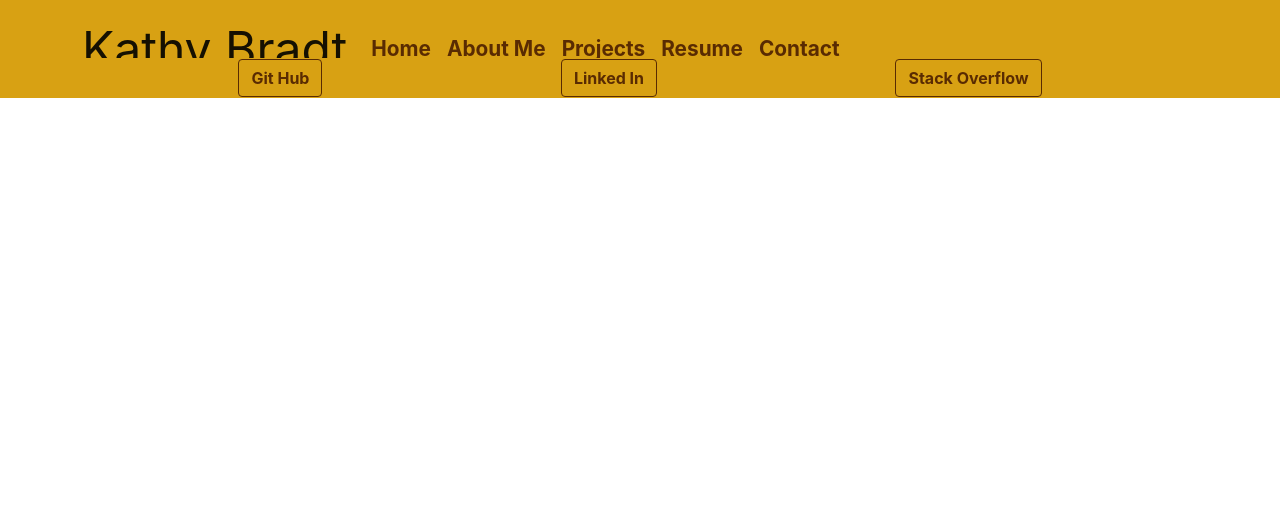
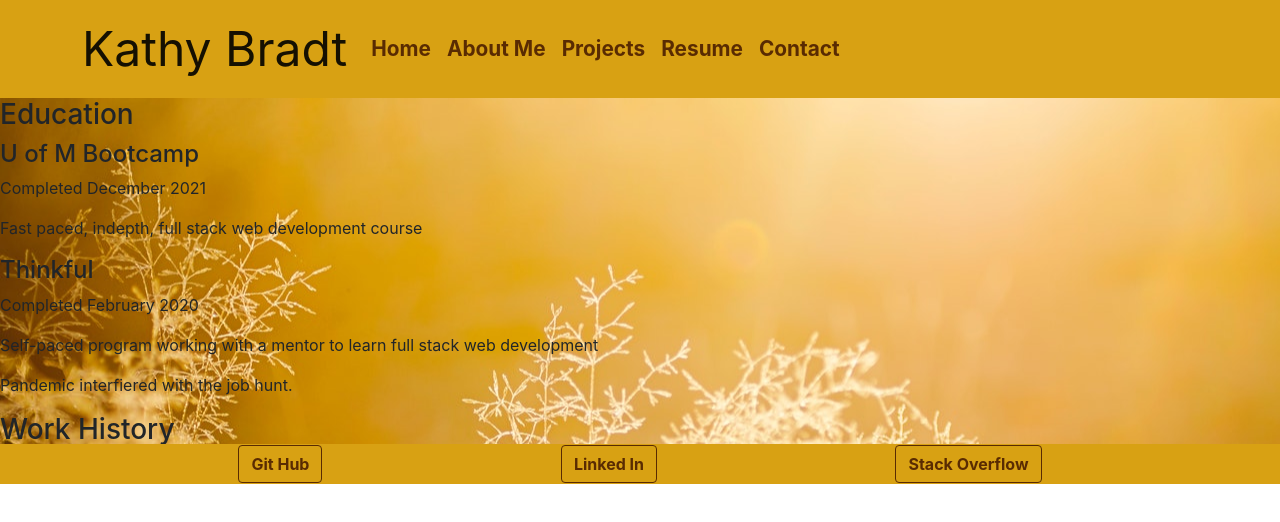
Before and after one commit to Cygnet717/ReactPortfolio, a React (Create React App) app: page /Resume in a window 1280 px wide. Shown: the top 522 px of the page. Built offline with nearby package versions, Linux system fonts and the light colour scheme; the HTML template or start-up script is replaced by a standard one.

Commit message:
basic layout of contact page and resume page

```diff
--- a/src/pages/Contact.js
+++ b/src/pages/Contact.js
@@ -1,16 +1,23 @@
-import React, { useEffect } from 'react';
+import Form from 'react-bootstrap/Form'
 
-const Contacts = () => {
+const Contact = () => {
 
-  useEffect(() => {
-
-  }, []);
 
   return (
     <div className="">
-      <h1>Contacts</h1>
+      <h1>Contact</h1>
+      <Form>
+        <Form.Group className="mb-3" controlId="exampleForm.ControlInput1">
+          <Form.Label>Email address</Form.Label>
+          <Form.Control type="email" placeholder="name@example.com" />
+        </Form.Group>
+        <Form.Group className="mb-3" controlId="exampleForm.ControlTextarea1">
+          <Form.Label>Example textarea</Form.Label>
+          <Form.Control as="textarea" rows={3} />
+        </Form.Group>
+      </Form>
     </div>
   );
 };
 
-export default Contacts;
+export default Contact;
--- a/src/pages/Resume.js
+++ b/src/pages/Resume.js
@@ -8,7 +8,22 @@ const Resume = () => {
 
   return (
     <div className="">
-
+      <h3>Education</h3>
+      <div>
+        <h4>U of M Bootcamp</h4>
+        <p>Completed December 2021</p>
+        <p>Fast paced, indepth, full stack web development course</p>
+      </div>
+      <div>
+        <h4>Thinkful</h4>
+        <p>Completed February 2020</p>
+        <p>Self-paced program working with a mentor to learn full stack web development</p>
+        <p>Pandemic interfiered with the job hunt.</p>
+      </div>
+      <h3>Work History</h3>
+      <div>
+        <h4>Certified Veteranary Technician</h4>
+      </div>
     </div>
   );
 };
```
